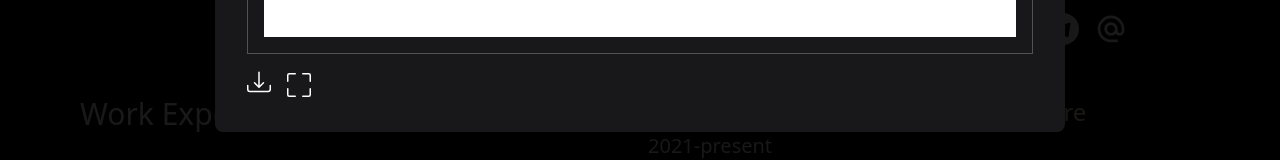
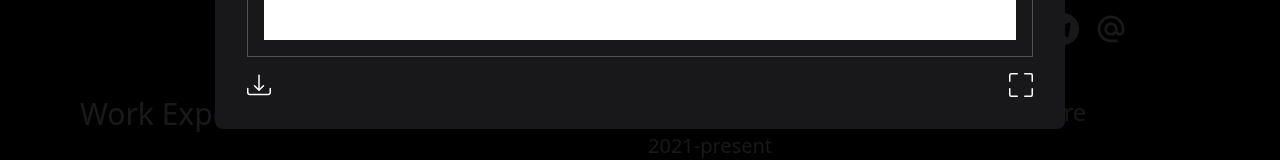
Before and after one commit to varun325/portfolio, a React (Vite) app: page / in a window 1280 px wide. Both pictures are taken after a click on the button "Resume". Shown: the part 568-728 px from the top of the page. Built offline with nearby package versions, Linux system fonts and the light colour scheme.

Commit message:
Update small pdf viewer

```diff
--- a/src/components/home.tsx
+++ b/src/components/home.tsx
@@ -5,8 +5,8 @@ import { experience_data } from "./experience/config/experience.config";
 import { description } from "@/constants/description";
 import ButtonBorderGlow from "./ui/buttonBorderGlow";
 import Dialogue from "./ui/dialog";
-import { useState } from "react";
-import { Resume } from "./resumeViewer/resume";
+import { useState, lazy, Suspense } from "react";
+const Resume = lazy(() => import("./resumeViewer/resume"));
 export default function Component() {
     const [isResumeDialogueOpen, setIsResumeDialogueOpen] = useState(false);
     const toggleResumeDialogue = () => {
@@ -25,7 +25,11 @@ export default function Component() {
                 isOpen={isResumeDialogueOpen}
                 setIsOpen={toggleResumeDialogue}
             >
-                <Resume />
+                {isResumeDialogueOpen && (
+                    <Suspense fallback={<div>Loading Resume...</div>}>
+                        <Resume />
+                    </Suspense>
+                )}
             </Dialogue>
             <header className="px-4 py-4 sm:px-20 sm:py-10">
                 <NavBar toggleResumeDialogue={toggleResumeDialogue} />
--- a/src/components/resumeViewer/resume.tsx
+++ b/src/components/resumeViewer/resume.tsx
@@ -1,8 +1,8 @@
 import { useState } from "react";
-import { BsDownload, BsFullscreen } from "react-icons/bs";
-import resumeUrl from "../../assets/VarunSharma2023_FRONTEND.pdf";
+import { BsDownload, BsFullscreen, BsFullscreenExit } from "react-icons/bs";
+import resumeUrl from "/VarunSharma2023_FRONTEND.pdf";
 
-export function Resume() {
+export default function Resume() {
     const [isLoading, setIsLoading] = useState(true);
     const [isFullScreen, setIsFullScreen] = useState(false);
     const toggleFullScreen = () => {
@@ -48,14 +48,23 @@ export function Resume() {
                     allowFullScreen={true}
                 ></iframe>
             </div>
-            <div className="flex space-x-4">
-                <a href={resumeUrl} download>
+            <div className="flex justify-between items-center">
+                {/* Use justify-between to align one on the left and the other on the right */}
+                <a href={resumeUrl} download className="flex items-center">
+                    {/* Add items-center class to align the content vertically */}
                     <button aria-label="Download Resume">
                         <BsDownload className="w-6 h-6" />
                     </button>
                 </a>
-                <button onClick={toggleFullScreen} className="hidden sm:block">
-                    <BsFullscreen className="w-6 h-6" />
+                <button
+                    onClick={toggleFullScreen}
+                    className="hidden sm:block sm:self-end self-end"
+                >
+                    {isFullScreen ? (
+                        <BsFullscreenExit className="w-6 h-6" />
+                    ) : (
+                        <BsFullscreen className="w-6 h-6" />
+                    )}
                 </button>
             </div>
         </div>
```
Also changed, not shown: 1 other file (tests, documents, lock files or other folders).
